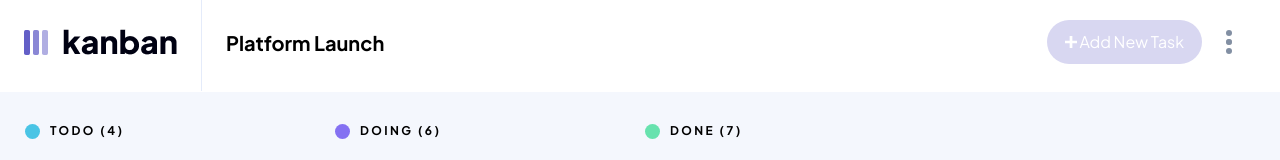
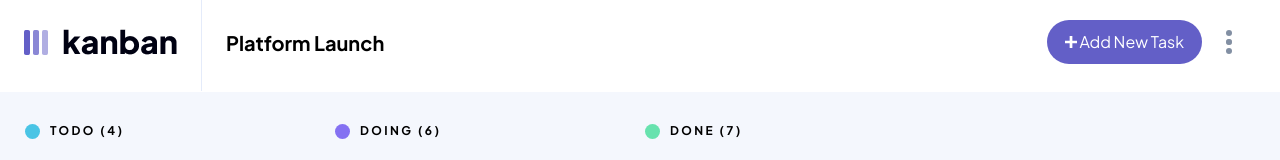
Before and after one commit to Atakanarikan0/200found-kanban-task, a React (Vite) app: page / in a window 1280 px wide. Shown: the top 160 px of the page. Built offline with nearby package versions, Linux system fonts and the light colour scheme.

Commit message:
buglar çözüldü

```diff
--- a/src/assets/component/Board.jsx
+++ b/src/assets/component/Board.jsx
@@ -2,7 +2,6 @@ import { createContext, useContext, useEffect, useRef, useState } from "react";
 import { DataContext } from "../../App";
 import TaskDetail from "./TaskDetail";
 import Column from "./Column";
-import AddColumn from "./AddColumn";
 
 import './../css/Board.css'
 
@@ -10,11 +9,10 @@ export const ColTaskContext = createContext();
 
 export default function Board({ id }) {
   const dialogRef = useRef();
-  const { data, showSidebar, setShowSidebar, setData, addNewColRef } = useContext(DataContext);
+  const { data, showSidebar, setData, addNewColRef, screenSize } = useContext(DataContext);
   const [currentTask, setCurrentTask] = useState({});
   const boardData = data.find(x => x.id == id); // useEffect içinde daha mı iyi olur diye sor
   const [columns, setColumns] = useState([]);
-  const [columnCount, setColumnCount] = useState(0);
   const [noColumn, setNoColumn] = useState(false);
 
   useEffect(() => {
@@ -67,7 +65,7 @@ export default function Board({ id }) {
               <button className="empty-board-add-column-btn" onClick={() => { addNewColRef.current.showModal() }}>+ Add New Column</button>
             </div>
             : <div className="board-columns-cont"  style={{
-              marginLeft: showSidebar ? 251 : 0,
+              marginLeft: screenSize ?  0 : showSidebar ? 251 : 0,
               transition: 'all 1s ease-in-out'
             }}>
               {
--- a/src/assets/component/Header.jsx
+++ b/src/assets/component/Header.jsx
@@ -102,10 +102,7 @@ export default function Header() {
         <div className={`header ${hidden ? "hidden-header" : ""}`}>
           <img src="/img/logo-mobil.svg" alt="" />
           <div className={isDown ? 'arrow-up' : 'header-launch'}>
-            <h1 onClick={handleNav} style={{
-              marginLeft: showSidebar ? 56 : 0,
-              transition: 'all 1s ease-in-out'
-            }}>Platform Launch</h1>
+            <h1 onClick={handleNav} >Platform Launch</h1>
             <dialog ref={boardRef} className="nav-ref">
               <div className="nav-ref-content">
                 <h3>ALL BOARDS({data.length})</h3>
@@ -176,7 +173,7 @@ export default function Header() {
           </div>
 
           <div>
-            <span className={data.find(x => x.id === selectedBoardId)?.columns?.length > 0 ? 'empty-task' : ''} onClick={handleTask}><img src="/img/plus-icon.svg" alt="" /> Add New Task</span>
+            <span className={!data.find(x => x.id === selectedBoardId)?.columns.length > 0 && 'empty-task'} onClick={handleTask}><img src="/img/plus-icon.svg" alt="" /> Add New Task</span>
             <div className="kebab" onClick={toggleMenu}>
               <figure className={isActive ? 'active' : ""}></figure>
               <figure className={isActive ? 'middle active' : 'middle'}></figure>
@@ -209,7 +206,6 @@ export default function Header() {
             </div>
           </div>
         </div>
-
       }
       <div>
         <dialog className="delete-check" ref={deleteRef}>
--- a/src/assets/component/Sidebar.jsx
+++ b/src/assets/component/Sidebar.jsx
@@ -1,9 +1,9 @@
 import { DataContext } from "../../App";
-import { useContext, useEffect, useRef, useState } from "react";
+import { useContext } from "react";
 import '../css/sidebar.css';
 
 export default function Sidebar() {
-  const { data, setData, selectedBoardId, setSelectedBoardId, boards, addRef, screenSize, showSidebar, setShowSidebar } = useContext(DataContext)
+  const { data, selectedBoardId, setSelectedBoardId, boards, addRef, showSidebar, setShowSidebar } = useContext(DataContext)
 
   return (
     <>
```
